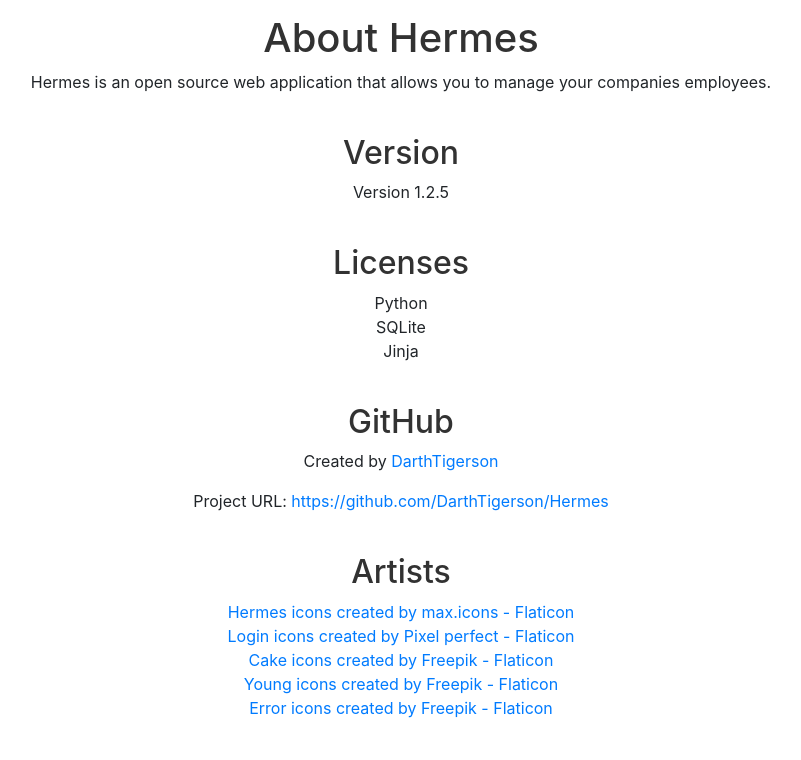
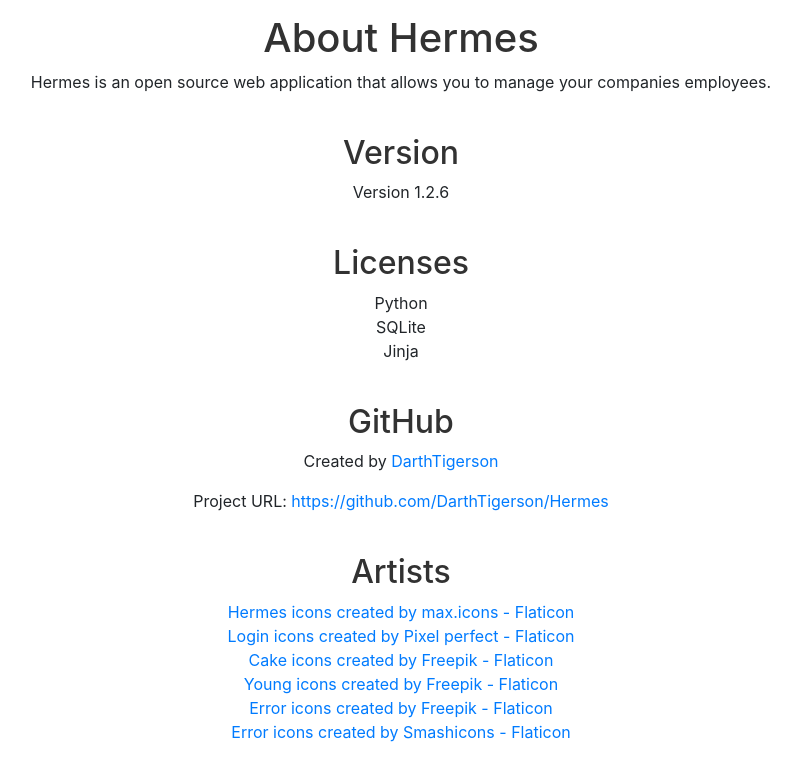
Before and after one commit to DarthTigerson/Hermes, a FastAPI app: template templates/about.html in a window 1280 px wide. Shown: the part 56-816 px from the top of the page, without its empty margins (249-1050 px from the left). Before the commit the page ends 774 px from the top, so only its background shows below. Run offline with FastAPI, Linux system fonts and the light colour scheme; the template is opened without the code that fills it, so the values that code supplies are empty; some libraries are stand-ins or nearby versions.

Commit message:
version and contribution update

```diff
--- a/templates/about.html
+++ b/templates/about.html
@@ -5,7 +5,7 @@
     <p>Hermes is an open source web application that allows you to manage your companies employees.</p>
     <br>
     <h2>Version</h2>
-    <p>Version 1.2.5</p>
+    <p>Version 1.2.6</p>
     <br>
     <h2>Licenses</h2>
     <ul class="list-unstyled">
@@ -35,5 +35,8 @@
         <li>
             <a href="https://www.flaticon.com/free-icons/error" title="error icons">Error icons created by Freepik - Flaticon</a>
         </li>
+        <li>
+            <a href="https://www.flaticon.com/free-icons/error" title="error icons">Error icons created by Smashicons - Flaticon</a>
+        </li>
     </ul>
 </div>
```
